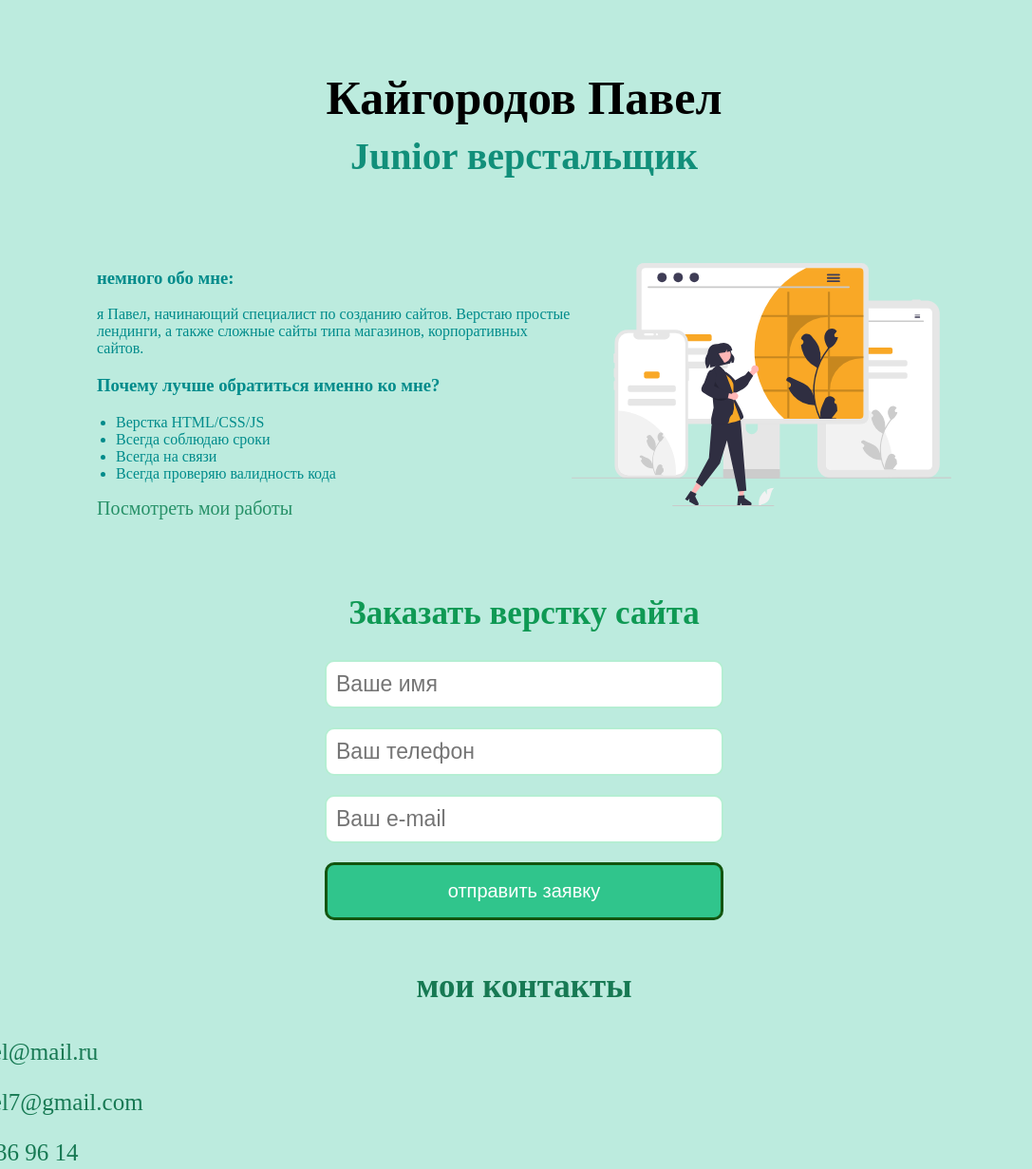
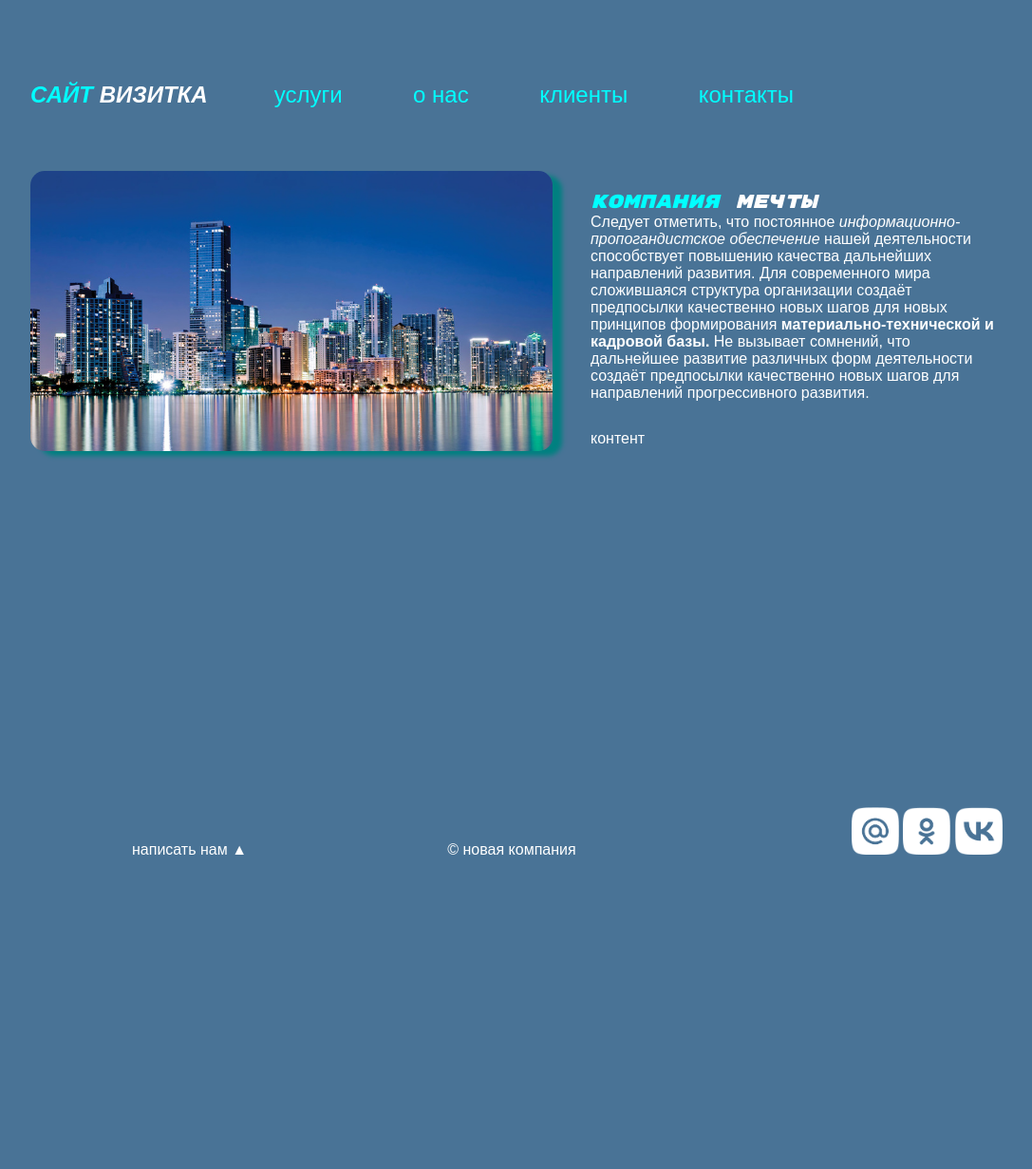
Before and after one commit to paozka/55675, a plain HTML site: page index.html in a window 1280 px wide. Shown: the whole page at 95% size, without its empty margins (88-1175 px from the left). After the commit the page ends 950 px from the top, so only its background shows below. Drawn offline with Linux system fonts and the light colour scheme; a web font is replaced by a local one.

Commit message:
Add files via upload

```diff
--- a/css/style.css
+++ b/css/style.css
@@ -1,92 +1,232 @@
-.body {
-    background-color: rgb(188, 235, 222);
+* {
+    margin: 0;
+    padding: 0;
 }
-.title {
-    padding: 40px;
+html,body {
+    height:100%;
+}
+header, main, footer{
+    width:1040px ;
+    margin:0 auto;
+}
+#warper{
+    min-height: 100%;
+    height: auto   !important;
+    height: 100%;
+    width: 100%;
+}
+header{
+    margin:0 auto ;
+    height: 120px;
+    width: 1040;
+}
+main{
+    padding-bottom: 100px;
+    width: 1040;
+    margin:0 auto ;
+}
+footer{
+    margin: -100px auto 0;
+    position: relative;
+    height: 100px;
+    width: 1040;
+    margin:0 auto ;
+}
+body{
+    background-color: rgb(73, 115, 150);
+    color: white;
+}
+.main_img-float{
+    width: 550px;
+    margin-right:40px ;
+    float: left;
+}
+#panorama{
+    width: 100%;
+    height: 150px;
+    background: url(../img/2.jpg) no-repeat center 70%;
+        background-size: cover; /*масштабирование фона*/
+}
+.services_img{
+    width: 240px;
+}
+.services_item{
+    margin-left:  40px;
+    margin-right: 40px;
+    width: 240px;
+    float: left;
+}
+.services{
+    padding: 35px;
+}
+.clearfix::after{
+    content:"";
+    display: table;
+    clear: both;
+}
+.h1--invisible{
+    visibility: hidden;
+}
+.main_o_nas{
     text-align: center;
-    font-size: 50px;
+    width: 650px;
+}
+#text_o_nas{
+    text-align: left;
+}
+.kontakty{
+    text-align: center;
+    width: 200px;
+    line-height: 40px;
+    font-size: 19px;
+}
+.klienty{
+    text-align: center;
+    width: 400px;
+
+}
+#maty{
+    height: 300px;
+    border: 10px;
+    border-radius: 15px;
+    box-shadow: 10px 5px 5px teal;
+}
+#logo{
+    text-transform: uppercase;
+    text-decoration: none;
+    color:#fff;
+    font-weight: bold;
+    line-height: 100px;
+    font-size: 24px;
+    float: left;
+}
+.pink{
+    color: cyan;
+}
+.footer_block{
+    display: inline-block;
+    width: 335px;
+    text-transform: lowercase;
+    text-align: center;
+}
+.footer_icons{
+    display: inline-block;
+    width: 335px;
+    text-align: right;
+    margin-left: 10px;
+}
+.footer_img{
+    width: 50px;
+}
+#h1_h2{
+    text-transform: uppercase;
+    font-weight: bold;
+    font-size: 20px;
+    font-family: "Rubik Mono One", monospace;
+    font-weight: 400;
+     font-style: normal;
+}
+#img{
+    border: 10px;
+    border-radius: 15px;
+    box-shadow: 10px 5px 5px teal;
+}
+#trmp{
+    border: 10px;
+    border-radius: 15px;
+    box-shadow: 10px 5px 5px teal;
+}
+.bodya{
+    font-family: "Tektur", sans-serif, 'Times New Roman', Times, serif;
+  font-optical-sizing: auto;
+  font-weight: 100px;
+  font-style: normal;
+  font-variation-settings:"wdth" 100;
+}
+#main_ul{
+    list-style: none;
+    margin: 50px;
+    padding-left:0px;
+}
+#main_li{
+    display: inline;
+    margin-left: 70px;
+    line-height: 100px;
+    font-weight: normal;
+    font-size: 24px;
+}
+#main_a{
+    text-decoration: none;
+    color: aqua;
+}
+#main_a:hover{
+    text-decoration: underline;
+}
+#main_li.active{
+    font-weight: bold;
+}
+.text{
+    text-decoration: none;
+    color: aqua;
+}
+.text:hover{
+    text-decoration: underline;
+}
+.new::after{
+    content: "new";
+    font-size: 10px;
+    vertical-align: super;
+    background-color: aqua;
+    border-radius: 2px;
+    padding: 3px;
+    margin-left: 5px;
+}
+.section_style{
+    padding: 20px;
+    margin: 10px 0;
+    border-radius: 5px;
+}
+.table{
+    border: 5px solid rgb(73, 115, 150);
+    border-collapse:collapse ;
+    text-align: center;
+    padding: 10px;
+}
+.tbod{
+    border: 2px solid teal;
 }
 
-.title span {
-    color: #118f7a;
-    font-size: 40px;
+.table th:first-child{
+    width: 10%;
 }
-
-.main {
-    display: flex;
-    justify-content: center;
-    align-items: center;
+.table th:nth-child(2), .table th :last-child{
+width: 25%;
 }
-
-.main img {
-    max-width: 400px;
+#opisanie{
+    text-align: left;
 }
-
-.main-info {
-    max-width: 500px;
-    color: darkcyan;
+#zal{
+    background-color: teal;
+    border: 2px solid white;
 }
-
-.main-info ul {
-    padding-left: 20px;
-
+.shapka{
+    border: 5px solid cyan
 }
-
-.main-info a {
-    font-size: 20px;
-    color: #279168;
-    text-decoration: none
+#prise{
+    text-align: left;
 }
-
-.form {
-    max-width: 420px;
-    margin: 50px auto;
-    display: flex;flex-direction: column;
-}
-
-.form h2 {
-    text-align: center;
-    font-size: 35px;
-    color: rgb(15, 153, 84);
-}
-
-.form input {
-    padding: 10px;
-    font-size: 23px;
-    border-radius: 10px;
-    margin-bottom: 20px;
-    border: 2px solid rgb(181, 238, 211);
-}
-
-.form button {
-    background-color: #30c58c;
-    padding: 16px;
-    border-radius: 10px;
-    font-size: 20px;
-    border: #12550f 3px solid;
-    color: rgb(255, 255, 255);
-}
-
-.form button:hover {
-    background-color: rgb(23, 163, 156);
-    color: black;
-    border: #2a572a 3px solid;
-}
-.contact {
-    text-align: center;
-    font-size: 35px;
-    color: #177953;
-}
-
-.mail {
-    font-size: 25px;
-    color: #177953;
-}
-.gmail{
-    font-size: 25px;
-    color: #177953;
-}
-.number{
-    font-size: 25px;
-    color: #177953;
-}
+#contact_form input{
+    height: 20px;
+    width: 250px;
+    padding: 2px;
+    margin-bottom: 10px;
+    border: cyan solid 2px;
+    background-color: rgb(160, 226, 226);
+    }
+    #contact_form textarea{
+        background-color:rgb(160, 226, 226);
+        border: cyan solid 1px;
+    }
+    #contact_form input[type="submit"]:hover{
+        background-color: rgb(7, 177, 177);
+    }
--- a/index.html
+++ b/index.html
@@ -1,45 +1,48 @@
 <!DOCTYPE html>
 <html lang="ru">
 <head>
+    <link rel="preconnect" href="https://fonts.googleapis.com">
+    <link rel="preconnect" href="https://fonts.gstatic.com" crossorigin>
+    <link href="https://fonts.googleapis.com/css2?family=Tektur:wght@400..900&display=swap" rel="stylesheet">
+    <link rel="preconnect" href="https://fonts.googleapis.com">
+<link rel="preconnect" href="https://fonts.gstatic.com" crossorigin>
+<link href="https://fonts.googleapis.com/css2?family=Rubik+Mono+One&family=Tektur:wght@400..900&display=swap" rel="stylesheet">
+    <link rel="stylesheet" href="css/style.css">
     <meta charset="UTF-8">
-    <meta http-equiv="X-UA-Compatible" content="IE=edge">
     <meta name="viewport" content="width=device-width, initial-scale=1.0">
-    <link rel="stylesheet" href="css/style.css">
-    <title>Мой сайт Кайгородов Павел</title>
+    <title>сайт визитка</title>
 </head>
-<body class="body">
-    <!--Заголовок главный-->
-<h1 class="title">Кайгородов Павел<br>
-    <span>Junior верстальщик</span></h1>
+<body class="bodya">
+    <div id="warper">
+        <header class="clearfix">
+            <a id="logo" href="index.html"><i><span class="pink">сайт</span> визитка</i></a>
+            <ul id="main_ul">
+                <li id="main_li"><a id="main_a" href="uslugi.html">услуги</a></li>
+                <li id="main_li"><a id="main_a" href="o nas.html"> о нас</a></li>
+                <li id="main_li"><a id="main_a" href= "klienty.html">клиенты</a></li>
+                <li id="main_li"><a id="main_a" href="kontakty.html">контакты</a></li>
+            </ul>
+        </header>
+        <main>
+            <img id="img" class="main_img-float" src="img/1.jpg"  alt="картинка">
+            <section class="section_style">
+        <h1 id="h1_h2"><i><span class="pink">компания</span> мечты</i></h1>
+        <p>Следует отметить, что постоянное <em>информационно-пропогандистское обеспечение</em> нашей деятельности способствует повышению качества дальнейших направлений развития. Для современного мира сложившаяся структура организации создаёт предпосылки качественно новых шагов для новых принципов формирования <strong>материально-технической и кадровой базы. </strong>Не вызывает сомнений, что дальнейшее развитие различных форм деятельности создаёт предпосылки качественно новых шагов для направлений прогрессивного развития.</p>
+            </section>
+            контент
+        </main>
 
-<!--блок при помощи Flex-->
-<div class="main">
-    <div class="main-info">
-        <h3>немного обо мне:</h3>
-        <p></p> я Павел, начинающий специалист по созданию сайтов. Верстаю простые лендинги, а также сложные сайты типа магазинов, корпоративных сайтов.</p>
-        <h3>Почему лучше обратиться именно ко мне?</h3>
-        <ul>
-            <li>Верстка HTML/CSS/JS</li>
-            <li>Всегда соблюдаю сроки</li>
-            <li>Всегда на связи</li>
-            <li>Всегда проверяю валидность кода</li>
-        </ul>
-        <a href="https://www.flaticon.com/ru/packs/architecture-day-17491994">Посмотреть мои работы</a>
     </div>
-    <img src="img/undraw_web_devices_re_m8sc.svg" alt="картинка">
-</div>
+    <footer>
+        <p class="footer_block">написать нам &#9650;</p>
+        <P class="footer_block">&COPY; Новая компания</P>
+        <div class="footer_icons">
+            <a target="_blank"><img class="footer_img" src="img/mailru.png" alt="мыло"></a>
+            <a target="_blank"><img class="footer_img" src="img/ok.png" alt="однокласники"></a>
+            <a target="_blank"><img class="footer_img" src="img/vk.png" alt="вк"></a>
+        </div>
 
-<div class="form">
-    <h2>Заказать верстку сайта</h2>
-    <input type="text" placeholder="Ваше имя">
-    <input type="tel" placeholder="Ваш телефон">
-    <input type="email" placeholder="Ваш e-mail">
-    <button>отправить заявку</button>
-</div>
-<h3 class="contact">мои контакты</h2>
-    <p class="mail">zxzpavel@mail.ru</p>
-    <P class="gmail">zxzpavel7@gmail.com</P>
-    <P class="number">8 922 636 96 14</P>
+    </footer>
 
 </body>
 </html>
```
